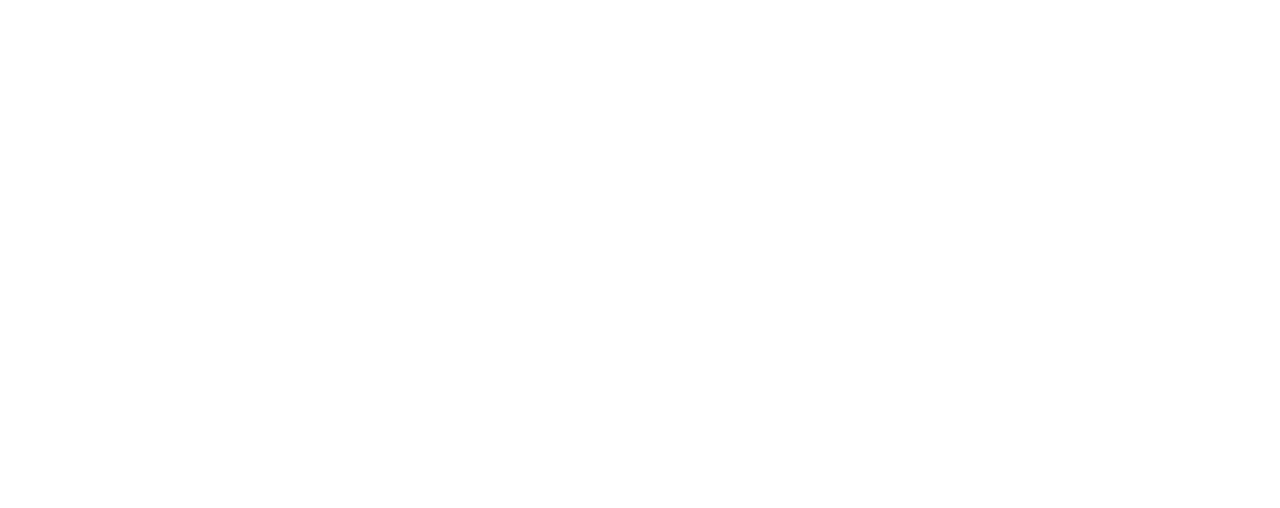
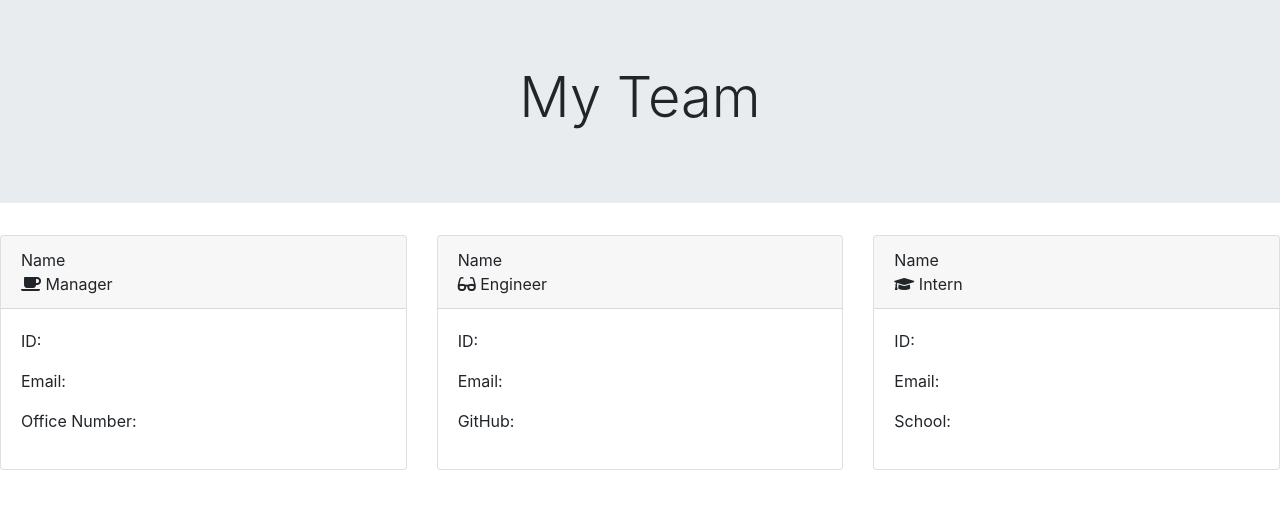
Before and after one commit to jasminekay505/Team-Profile-Generator, a website: page src/main.html in a window 1280 px wide. Drawn offline with nearby package versions, Linux system fonts and the light colour scheme.

Commit message:
Creating card deck

```diff
--- a/src/main.html
+++ b/src/main.html
@@ -1,12 +1,63 @@
 <!DOCTYPE html>
 <html lang="en">
+
 <head>
     <meta charset="UTF-8">
     <meta http-equiv="X-UA-Compatible" content="IE=edge">
     <meta name="viewport" content="width=device-width, initial-scale=1.0">
+    <!-- Link to bootstrap cdn -->
+    <link rel="stylesheet" href="https://cdn.jsdelivr.net/npm/bootstrap@4.6.0/dist/css/bootstrap.min.css"
+        integrity="sha384-B0vP5xmATw1+K9KRQjQERJvTumQW0nPEzvF6L/Z6nronJ3oUOFUFpCjEUQouq2+l" crossorigin="anonymous">
+    <!-- Link to fontawesome -->
+    <link rel="stylesheet" href="https://cdnjs.cloudflare.com/ajax/libs/font-awesome/5.15.2/css/all.min.css">
+
     <title>Team Profile</title>
 </head>
+
 <body>
+    <div class="jumbotron jumbotron-fluid text-center">
+        <div class="container">
+            <h1 class="display-4">My Team</h1>
+        </div>
+    </div>
+    <div class="card-deck">
+        <div class="card">
+            <div class="card-header">
+                Name
+                <br>
+                <i class="fas fa-coffee"></i> Manager
+            </div>
+            <div class="card-body">
+                <p class="cardtext">ID:</p>
+                <p class="cardtext">Email:</p>
+                <p class="cardtext">Office Number:</p>
+            </div>
+        </div>
+        <div class="card">
+            <div class="card-header">
+                Name
+                <br>
+                <i class="fas fa-glasses"></i> Engineer
+            </div>
+            <div class="card-body">
+                <p class="cardtext">ID:</p>
+                <p class="cardtext">Email:</p>
+                <p class="cardtext">GitHub:</p>
+            </div>
+        </div>
+        <div class="card">
+            <div class="card-header">
+                Name
+                <br>
+                <i class="fas fa-graduation-cap"></i> Intern
+            </div>
+            <div class="card-body">
+                <p class="cardtext">ID:</p>
+                <p class="cardtext">Email:</p>
+                <p class="cardtext">School:</p>
+            </div>
+        </div>
+    </div>
+</body>
 
-</body>
 </html>
```
Also changed, not shown: src/manager.html (added, +9 -0 lines).
